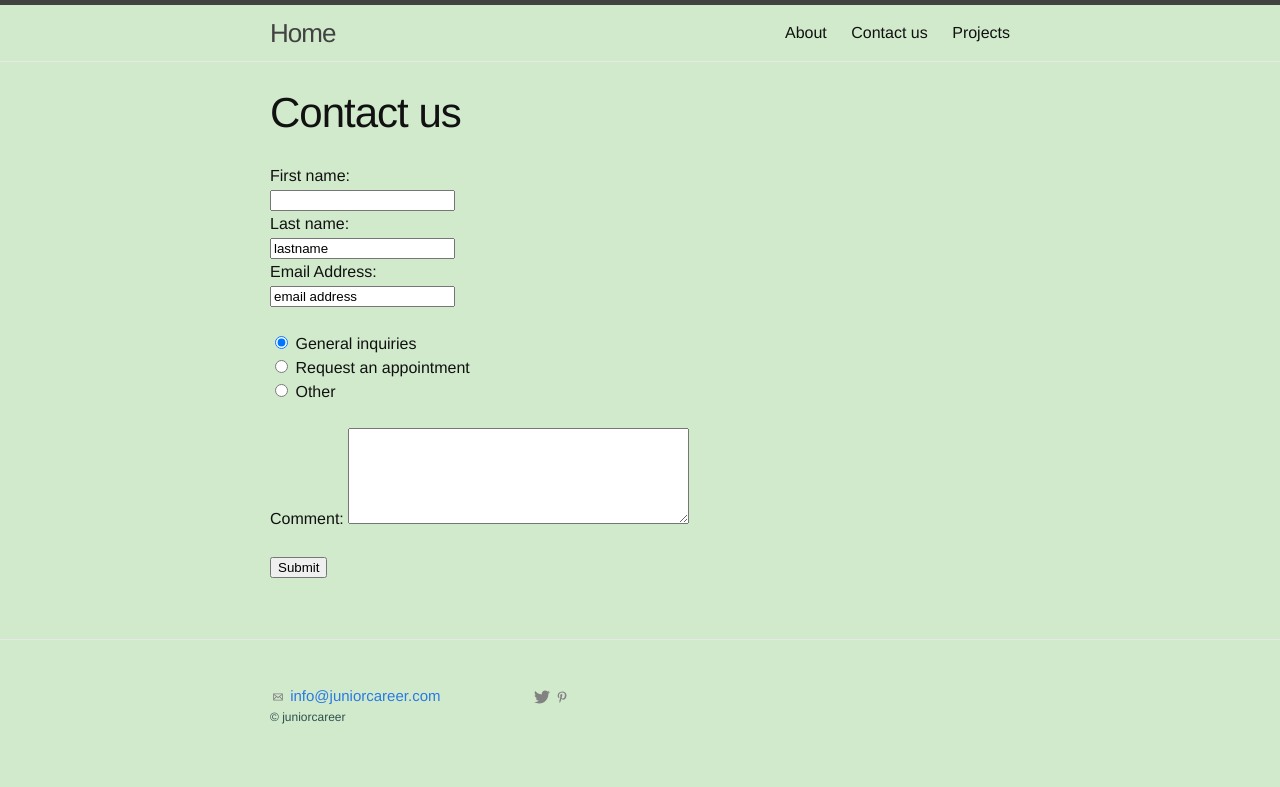
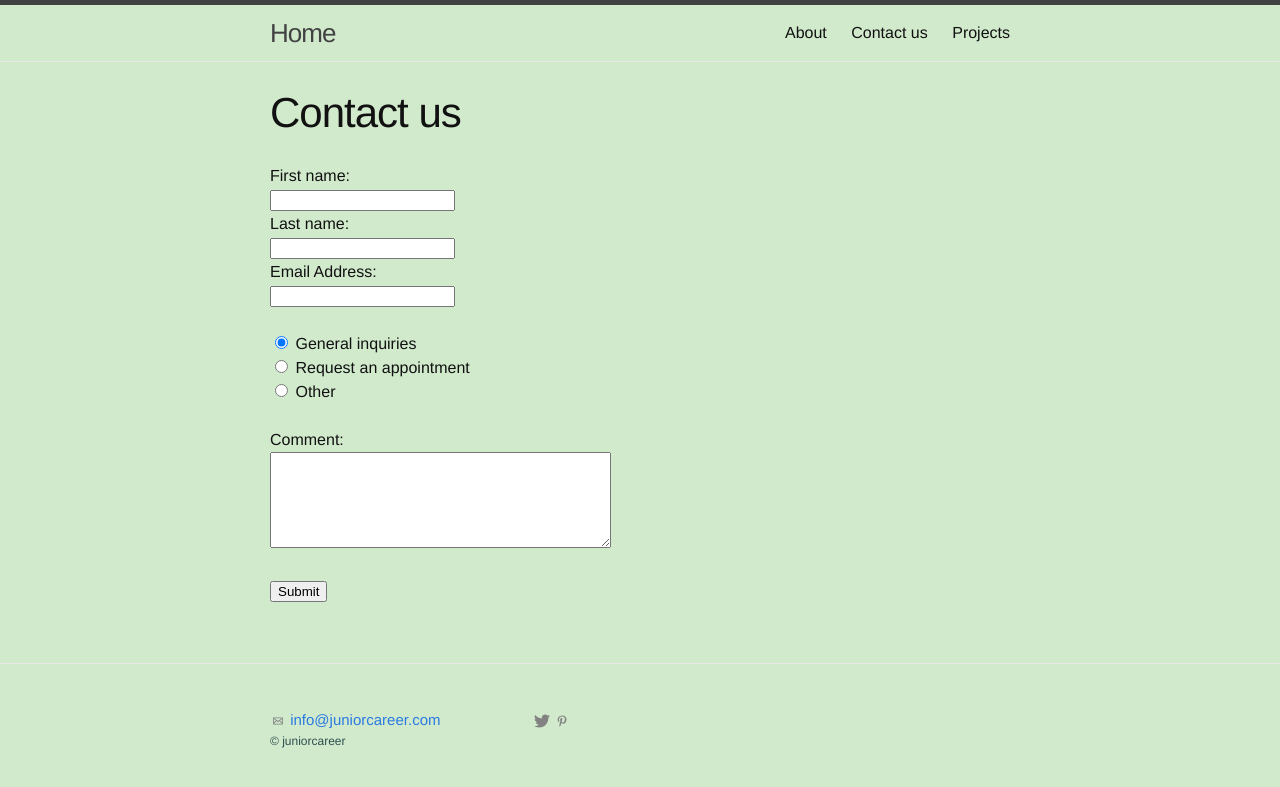
Before and after one commit to Soudehm/soudehm.github.io, a Jekyll site: the page built from contactus.md, in a window 1280 px wide. Shown: the top 787 px of the page. Built offline with Jekyll 4.4.1, drawn with Linux system fonts in a browser that asks for light colours.

Commit message:
Update contactus.md

```diff
--- a/contactus.md
+++ b/contactus.md
@@ -10,16 +10,16 @@ permalink: /contactus/
   <input type="text" name="firstname" >
   <br>
   Last name:<br>
-  <input type="text" name="lastname" value="lastname">
+  <input type="text" name="lastname" >
   <br>
   Email Address:<br>
-  <input type="text" name="emailaddress" value="email address">
+  <input type="text" name="emailaddress" >
   <br>
  <br>
   <input type="radio" name="information" value="generalinquiries" checked> General inquiries<br>
   <input type="radio" name="information" value="requestanappointment"> Request an appointment<br>
   <input type="radio" name="information" value="other"> Other <br><br>
-  Comment: <textarea name="comment" rows="6" cols="40">
+  Comment: <br><textarea name="comment" rows="6" cols="40">
   </textarea> <br> <br>
 <input type="submit" value="Submit">
 </form>
```
